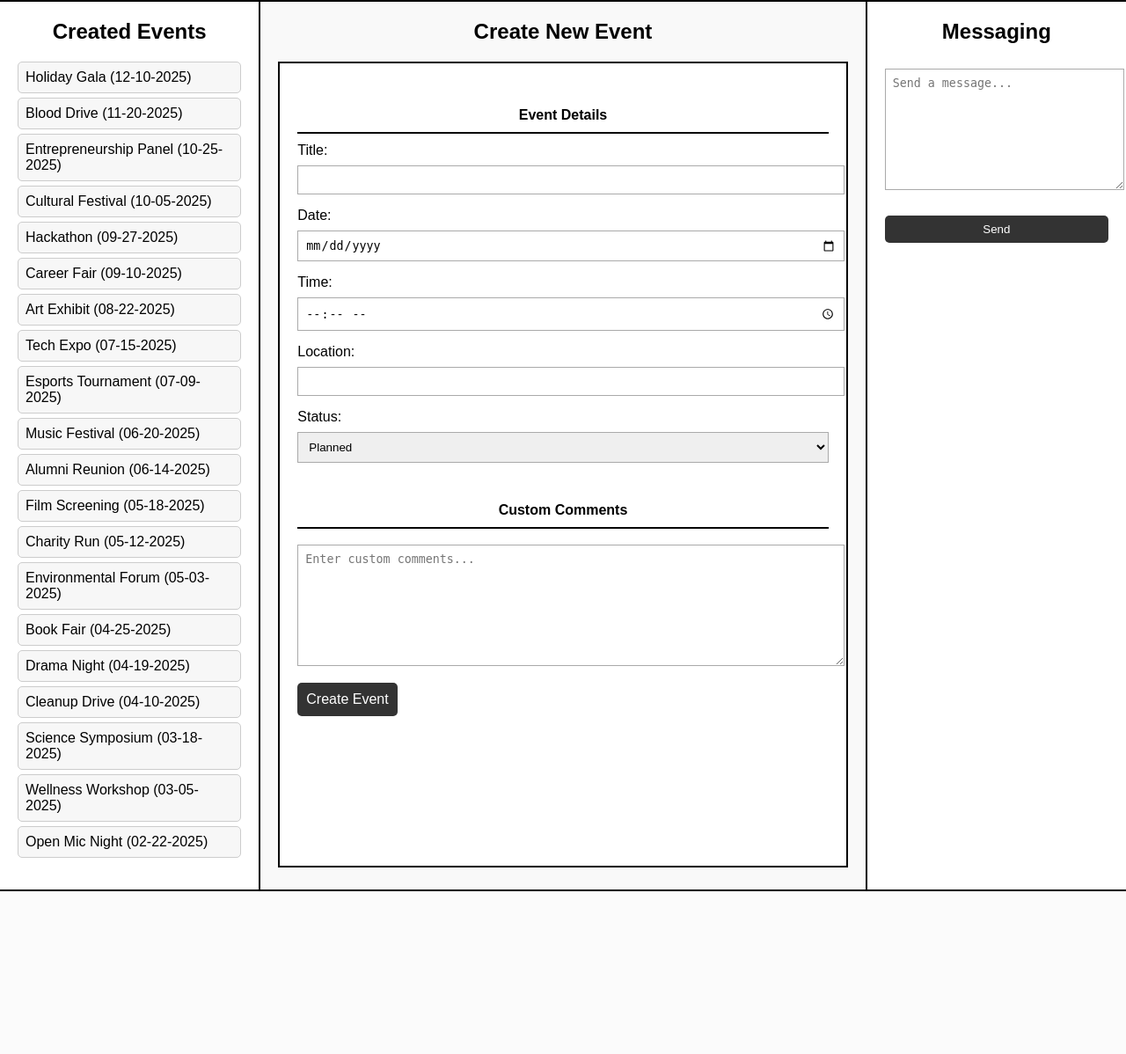
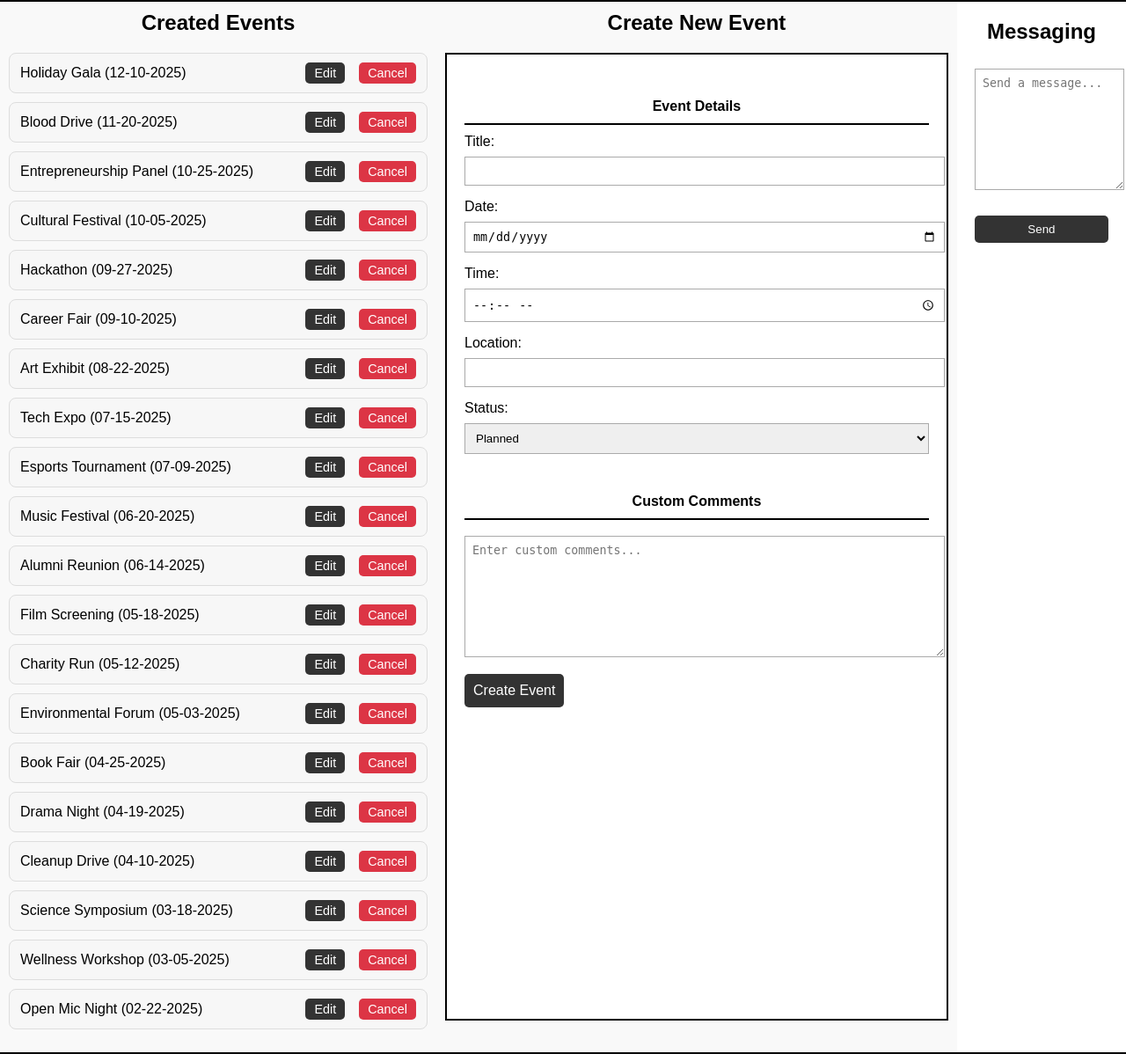
Before and after one commit to fadialsaad1/Grizz-POP, a PHP site: page /creation_user.php in a window 1280 px wide. Shown: the part 64-1262 px from the top of the page at 88% size. Before the commit the page ends 1077 px from the top, so only its background shows below. Run offline with PHP 8.4, Linux system fonts and the light colour scheme; data comes from the database, SQL or seed files in the repository.

Commit message:
adding cancel and edit event

```diff
--- a/creation_user.php
+++ b/creation_user.php
@@ -13,23 +13,7 @@ if ($conn->connect_error) {
   die("Connection failed: " . $conn->connect_error);
 }
 
-// ---------------------------
-// FETCH EVENTS (no userID column)
-// ---------------------------
-$createdEvents = [];
-$sqlCreated = "
-  SELECT eventID, title, date, status
-  FROM events
-  ORDER BY date DESC
-";
 
-$resultCreated = $conn->query($sqlCreated);
-
-if ($resultCreated && $resultCreated->num_rows > 0) {
-  while ($row = $resultCreated->fetch_assoc()) {
-    $createdEvents[] = $row;
-  }
-}
 
 // ---------------------------
 // HANDLE NEW EVENT CREATION
@@ -55,6 +39,25 @@ if ($_SERVER["REQUEST_METHOD"] == "POST" && isset($_POST["title"])) {
         echo "<script>alert('Error creating event: " . $conn->error . "');</script>";
     }
 }
+
+// ---------------------------
+// FETCH EVENTS (no userID column)
+// ---------------------------
+$createdEvents = [];
+$sqlCreated = "
+  SELECT eventID, title, date, status
+  FROM events
+  ORDER BY date DESC
+";
+
+$resultCreated = $conn->query($sqlCreated);
+
+if ($resultCreated && $resultCreated->num_rows > 0) {
+  while ($row = $resultCreated->fetch_assoc()) {
+    $createdEvents[] = $row;
+  }
+}
+
 ?>
 
 
@@ -82,6 +85,14 @@ if ($_SERVER["REQUEST_METHOD"] == "POST" && isset($_POST["title"])) {
               <li>
                 <?= htmlspecialchars($ev["title"]) ?>
                 (<?= date("m-d-Y", strtotime($ev["date"])) ?>)
+
+                <a class="edit-btn" href="edit_event.php?id=<?= $ev['eventID'] ?>">Edit</a>
+
+                <a class="cancel-btn"
+                   href="cancel_event.php?id=<?= $ev['eventID'] ?>"
+                   onclick="return confirm('Are you sure you want to cancel this event?');">
+                   Cancel
+                </a>
               </li>
             <?php endforeach; ?>
           <?php else: ?>
--- a/style.css
+++ b/style.css
@@ -69,23 +69,63 @@ section {
     height: calc(100vh - 70px);
 }
 
-.createdEvents {
-    width: 22%;
-    border-right: 2px solid black;
-    padding: 20px;
-    background: white;
+.createdEvents ul li {
+    width: 450px;
+    display: flex;
+    align-items: center;
+    gap: 8px;
+    padding: 10px 12px;
+    margin-bottom: 10px;
+    border: 1px solid #ddd;
+    border-radius: 8px;
+    background: #f7f7f7;
 }
 
-.createdEvents ul {
-    list-style: none;
-    padding: 0;
+
+.createdEvents ul li > span,
+.createdEvents ul li > .event-title {
+    white-space: nowrap;
+    overflow: hidden;
+    text-overflow: ellipsis;
+    max-width: 72%;
 }
 
-.createEvent {
-    width: 56%;
-    padding: 20px;
-    border-right: 2px solid black;
+
+.edit-btn, .cancel-btn {
+    display: inline-block;
+    float: none !important;
+    vertical-align: middle;
+    margin: 0;
 }
+
+
+.edit-btn {
+    background-color: #333;
+    color: white;
+    padding: 4px 10px;
+    border-radius: 5px;
+    text-decoration: none;
+    font-size: 0.9rem;
+    transition: 0.2s;
+    margin-left: auto;
+}
+
+.edit-btn:hover { background-color: #0056b3; }
+
+
+.cancel-btn {
+    background-color: #dc3545;
+    color: white;
+    padding: 4px 10px;
+    border-radius: 5px;
+    text-decoration: none;
+    font-size: 0.9rem;
+    transition: 0.2s;
+    margin-left: 8px;
+}
+
+.cancel-btn:hover { background-color: #b02a37; }
+
 
 .eventDetailsBox {
     border: 2px solid black;
```
Also changed, not shown: cancel_event.php (added, +28 -0 lines), edit_event.php (added, +202 -0 lines), switch_user.php (line endings or trailing spaces).
